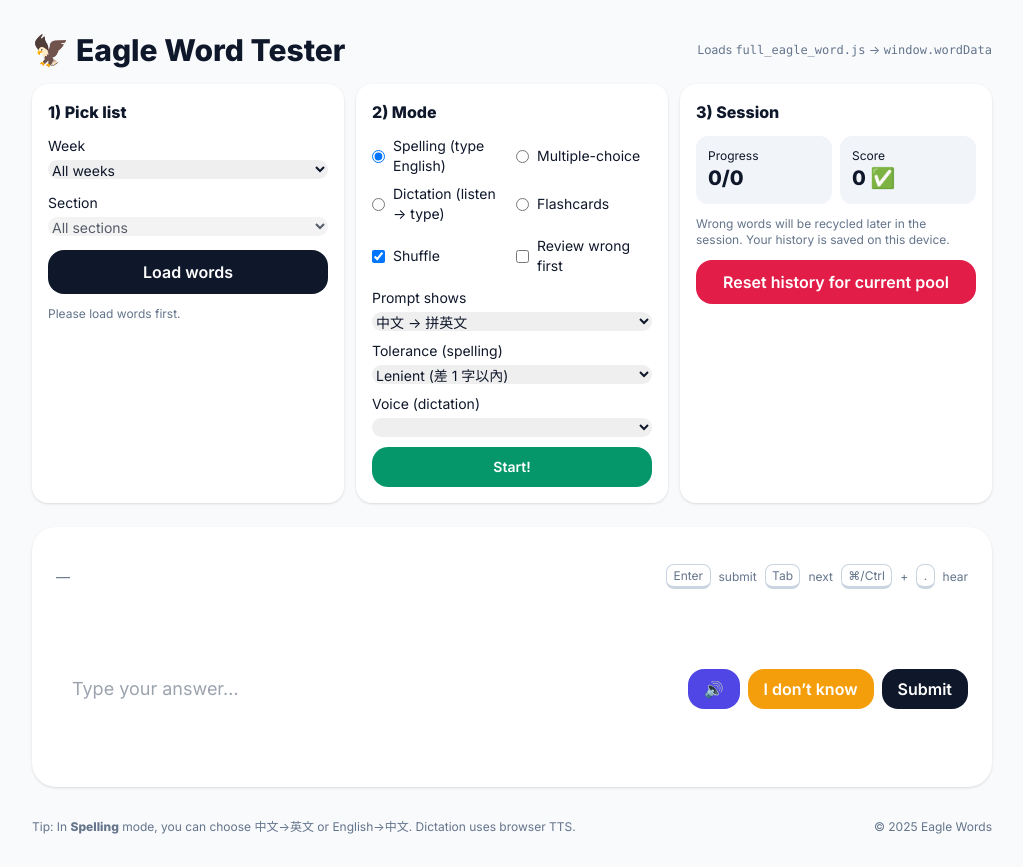
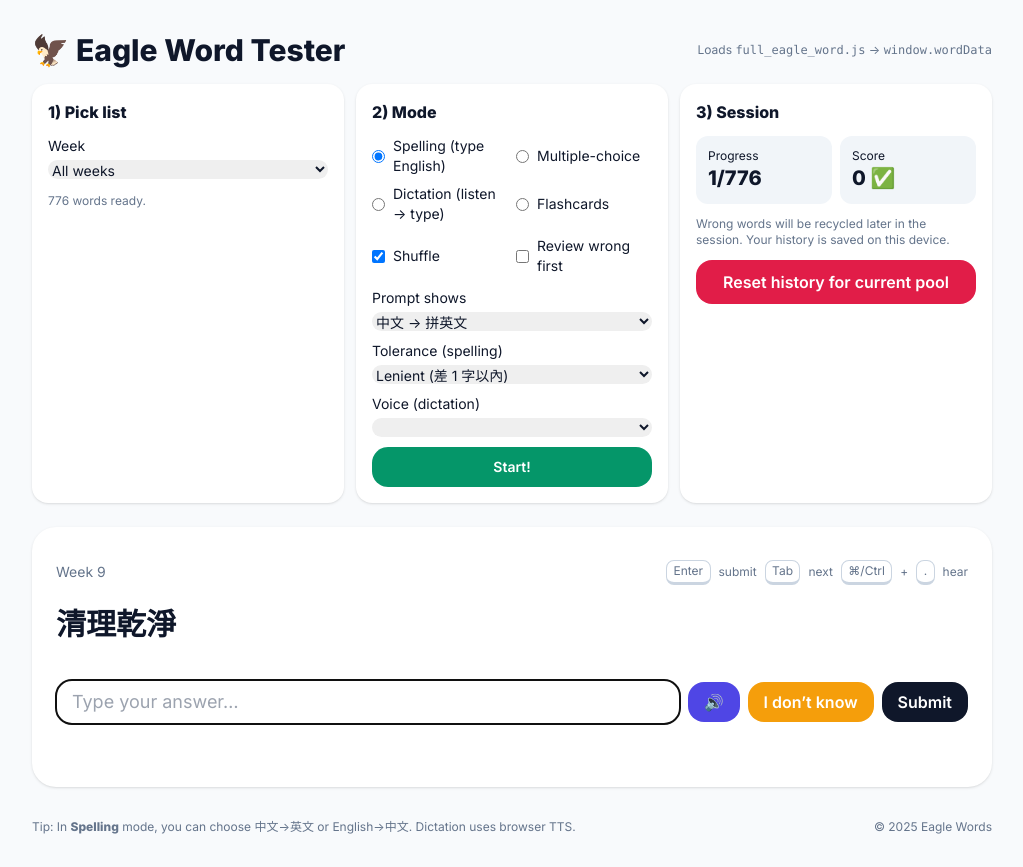
Before and after one commit to littlewa2000/English-word-test, a plain HTML site: page index.html in a window 1280 px wide. Both pictures are taken after a click on the button "Start!". Shown: the whole page, without its empty margins (128-1151 px from the left). Drawn offline with nearby package versions, Linux system fonts and the light colour scheme.

Commit message:
Remove unused section selection and load button

```diff
--- a/index.html
+++ b/index.html
@@ -28,12 +28,6 @@
             <option value="">All weeks</option>
           </select>
         </label>
-        <label class="block text-sm">Section
-          <select id="sectionSel" class="mt-1 w-full rounded-xl border-slate-300" disabled>
-            <option value="">All sections</option>
-          </select>
-        </label>
-        <button id="loadBtn" class="w-full rounded-2xl bg-slate-900 text-white py-2.5 font-semibold hover:bg-slate-800">Load words</button>
         <div class="text-xs text-slate-500" id="poolInfo"></div>
       </div>
 
@@ -105,7 +99,7 @@
       <div id="flashRow" class="hidden flex items-center gap-2 flex-wrap">
         <button id="flipBtn" class="rounded-2xl bg-slate-900 text-white px-4 py-2 font-semibold hover:bg-slate-800">Flip</button>
         <button data-grade="0" class="gradeBtn rounded-2xl bg-rose-600 text-white px-4 py-2 font-semibold hover:bg-rose-500">Hard</button>
-        <button data-grade="1" class="gradeBtn rounded-2xl bg-amber-500 text-white px-4 py-2 font-semibold hover:bg-amber-400">So‑so</button>
+        <button data-grade="1" class="gradeBtn rounded-2xl bg-amber-500 text-white px-4 py-2 font-semibold hover:bg-amber-400">So-so</button>
         <button data-grade="2" class="gradeBtn rounded-2xl bg-emerald-600 text-white px-4 py-2 font-semibold hover:bg-emerald-500">Easy</button>
       </div>
 
@@ -151,7 +145,6 @@
 
   const weekSet=[...new Set(raw.map(r=>r.week))].sort((a,b)=>a-b);
   const weekSel=$('#weekSel'); weekSet.forEach(w=>{ const o=document.createElement('option'); o.value=String(w); o.textContent='Week '+w; weekSel.appendChild(o); });
-  const sectionSel=$('#sectionSel'); sectionSel.innerHTML = '<option value="">All sections</option>';
 
   let pool=[], idx=0, correct=0, wrongBucket=[], mode='spelling', promptSide='zh', tol=1, key='';
 
@@ -159,7 +152,17 @@
   function updateHUD(){
     document.getElementById('progress').textContent = `${Math.min(idx+1,pool.length)}/${pool.length}`;
     document.getElementById('score').textContent = `${correct} ✅`;
-    const c=current(); document.getElementById('breadcrumb').textContent = c?`Week ${c.week} · ${c.sectionType}${c.story?(' · '+c.story):''}`:'—';
+    const c=current(); document.getElementById('breadcrumb').textContent = c?`Week ${c.week}`:'—';
+  }
+  function buildPoolFromWeek(){
+    const weekVal = document.getElementById('weekSel').value;
+    let list = flatWords.slice();
+    if(weekVal) list = list.filter(w=>String(w.week)===weekVal);
+    if(document.getElementById('shuffle').checked) list = pick(list);
+    pool=list; correct=0; idx=0; wrongBucket=[];
+    key = `W${weekVal||'all'}|Sall|Nall`;
+    document.getElementById('poolInfo').textContent = `${pool.length} words ready.`;
+    updateHUD();
   }
   function showPrompt(){
     const c=current(); if(!c) return;
@@ -221,18 +224,12 @@
     updateHUD();
   }
 
-  document.getElementById('loadBtn').onclick = () => {
-    const weekVal = document.getElementById('weekSel').value;
-    let list = flatWords.slice();
-    if(weekVal) list = list.filter(w=>String(w.week)===weekVal);
-    if(document.getElementById('shuffle').checked) list = pick(list);
-    pool=list; correct=0; idx=0; wrongBucket=[];
-    key = `W${weekVal||'all'}|Sall|Nall`;
-    document.getElementById('poolInfo').textContent = `${pool.length} words loaded.`;
-    updateHUD();
-  };
+  // Auto-load pool whenever week changes
+  document.getElementById('weekSel').addEventListener('change', buildPoolFromWeek);
+  // Start builds pool if empty, then runs
   document.getElementById('startBtn').onclick = () => {
-    if(!pool.length){ document.getElementById('poolInfo').textContent='Please load words first.'; return; }
+    if(!pool.length) buildPoolFromWeek();
+    if(!pool.length){ document.getElementById('poolInfo').textContent='No words found for this selection.'; return; }
     const selected = document.querySelector('input[name="mode"]:checked');
     mode = selected ? selected.value : 'spelling';
     promptSide = document.getElementById('promptSide').value;
@@ -265,7 +262,8 @@
   document.getElementById('resetBtn').onclick = ()=>{
     try{ const all=JSON.parse(localStorage.getItem('eagle_history')||'{}'); delete all[key]; localStorage.setItem('eagle_history', JSON.stringify(all)); document.getElementById('poolInfo').textContent='History reset for this pool.'; }catch(e){}
   };
-  document.getElementById('poolInfo').textContent = 'Pick a week (or All weeks), then Load words → Start!';
+  // Initialize pool for All weeks on first load
+  buildPoolFromWeek();
   </script>
 </body>
 </html>
```
